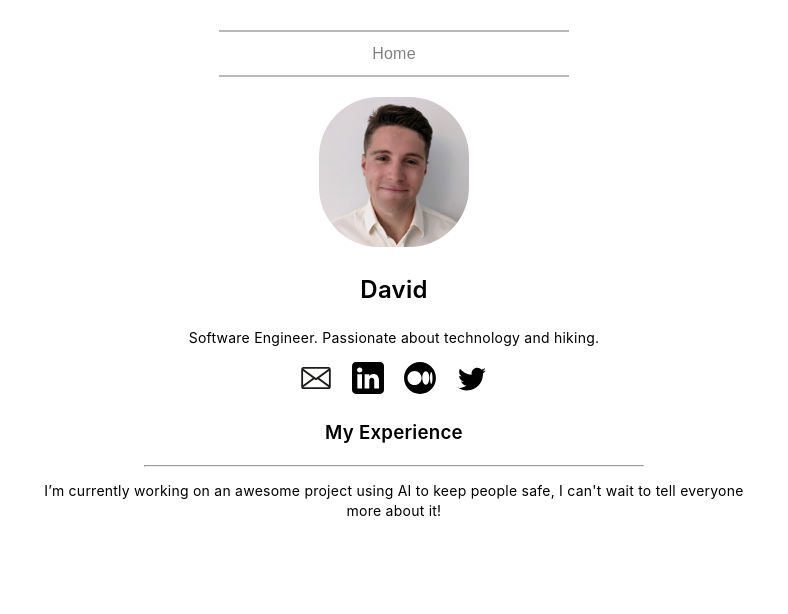
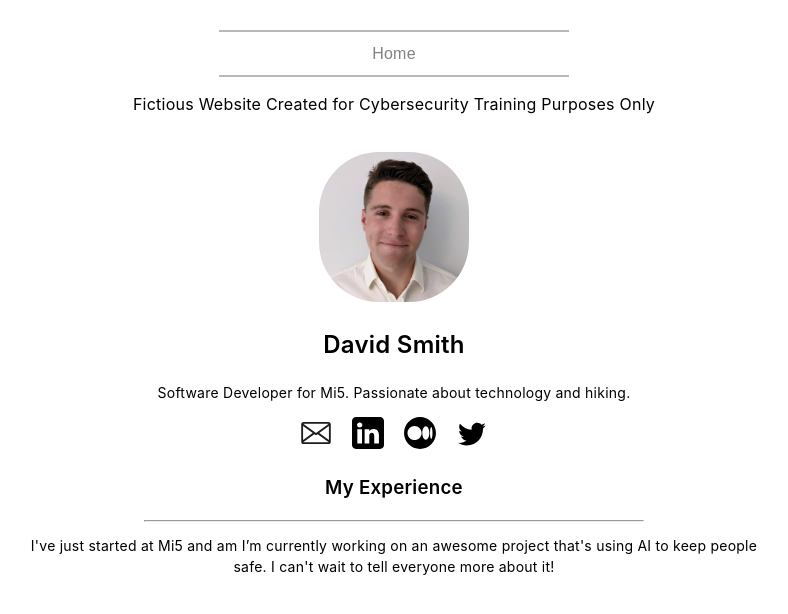
Before and after one commit to OliKitchin/KSAExersizeWebsite, a Next.js app: page / in a window 1280 px wide. Shown: the top 614 px of the page, without its empty margins (246-1034 px from the left). Built offline with nearby package versions, Linux system fonts and the light colour scheme.

Commit message:
Update index.js

```diff
--- a/pages/index.js
+++ b/pages/index.js
@@ -22,6 +22,7 @@ export default function Home({ posts }) {
         <ul class={styles.navlist}>
             <li class={styles.navlistitem}><Link href="/">Home</Link></li>
           </ul>
+          <p>Fictious Website Created for Cybersecurity Training Purposes Only</p>
         </section>
         <section className={styles.maincontent}>
           <div className={styles.homepagecontent}>
@@ -30,9 +31,8 @@ export default function Home({ posts }) {
             width="150"
             src={profilePic}
             />
-          <h1>David</h1>
-          <p>
-          Software Engineer. Passionate about technology and hiking.
+          <h1>David Smith</h1>
+          <p> Software Developer for Mi5. Passionate about technology and hiking.
           </p>
           <div className={styles.socialsbox}>
 
@@ -43,7 +43,7 @@ export default function Home({ posts }) {
           </div>
           <h3>My Experience</h3>
           <hr></hr>
-          <p>I’m currently working on an awesome project using AI to keep people safe, I can't wait to tell everyone more about it!</p>
+          <p>I've just started at Mi5 and am I’m currently working on an awesome project that's using AI to keep people safe. I can't wait to tell everyone more about it!</p>
           </div>
         </section>
       </main>
```
